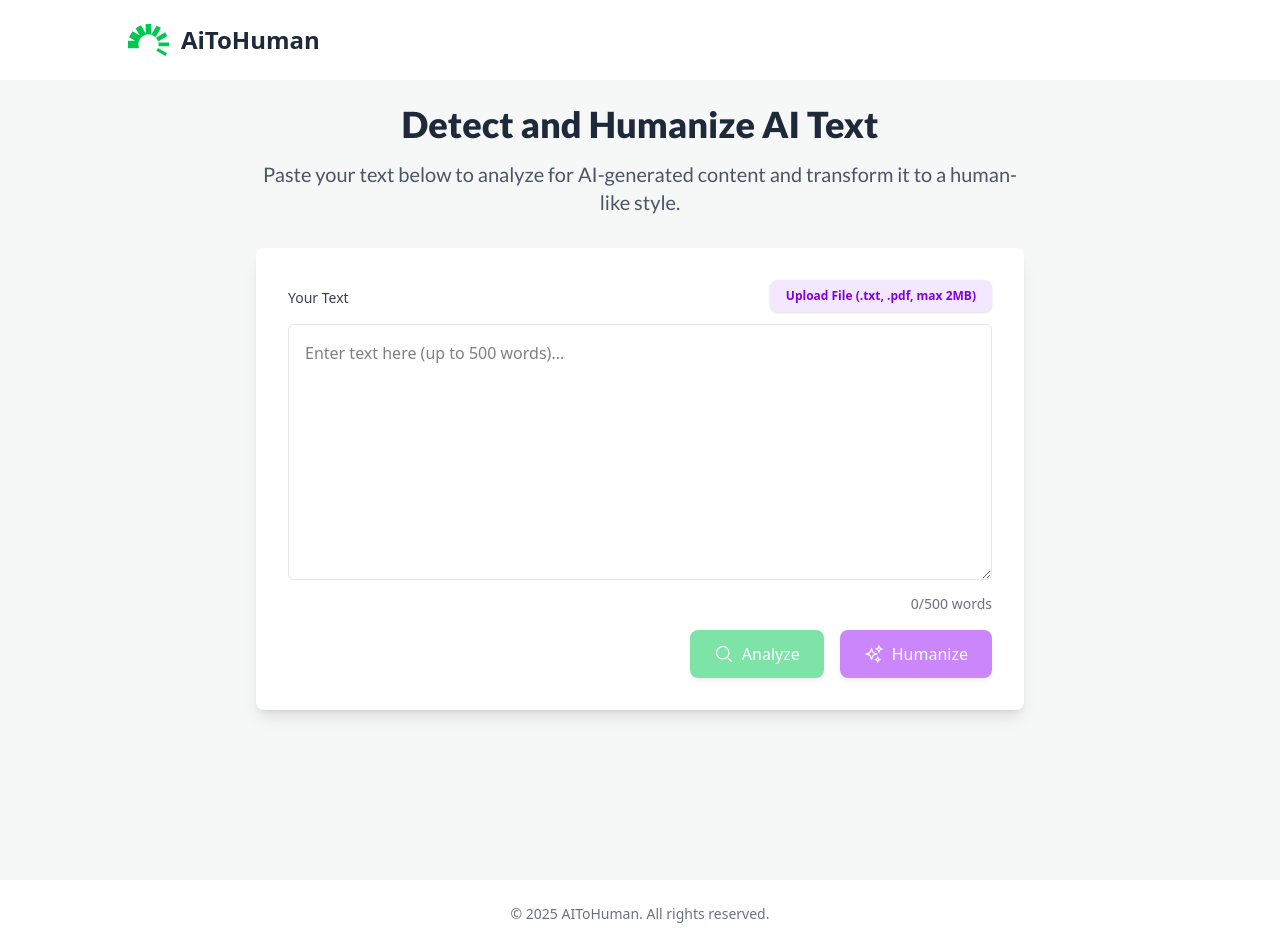
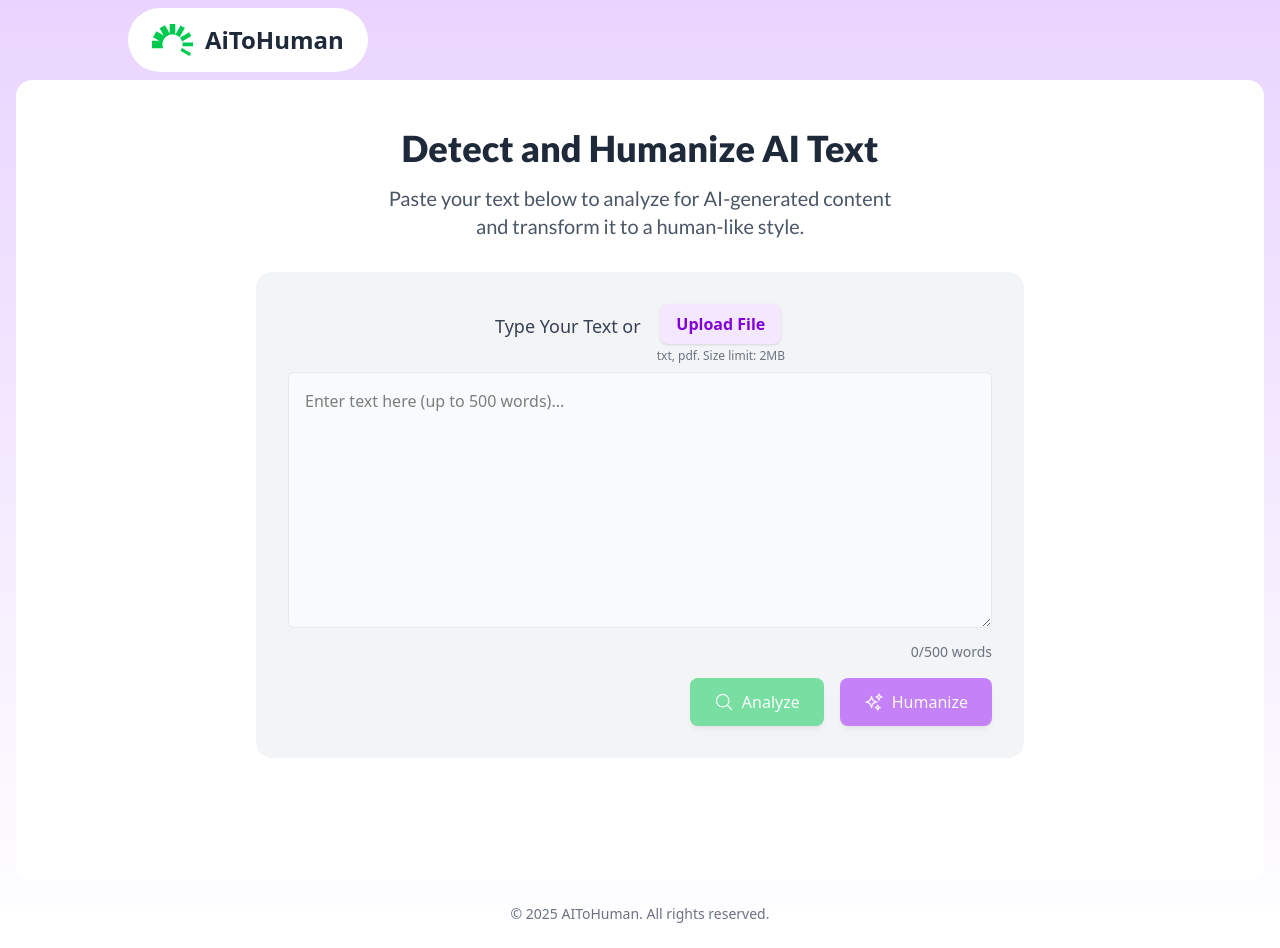
Before and after one commit to ilnarkhasanov/AiToHuman, a React (Vite) app in the folder frontend/: page / in a window 1280 px wide. Built offline with nearby package versions, Linux system fonts and the light colour scheme; no server answers.

Commit message:
Interface feedback changes (#23)
* Interface changes after customer feedback

* Fix comments about interface

---------

Co-authored-by: alenaartemyeva <a.artemyeva@along.pw>

```diff
--- a/frontend/src/App.tsx
+++ b/frontend/src/App.tsx
@@ -1,14 +1,13 @@
 import { BrowserRouter } from "react-router-dom";
 import Router from "./router/Router";
-import Header from "./components/Header";
-import Footer from "./components/Footer";
+import PageLayout from "./components/PageLayout";
 
 function App() {
   return (
     <BrowserRouter>
-      <Header />
-      <Router />
-      <Footer />
+      <PageLayout>
+        <Router />
+      </PageLayout>
     </BrowserRouter>
   );
 }
--- a/frontend/src/components/AnalyzeResult.tsx
+++ b/frontend/src/components/AnalyzeResult.tsx
@@ -21,7 +21,7 @@ const AnalyzeResult: React.FC<AnalyzeResultProps> = ({
     <div>
       <label className="text-sm font-medium text-gray-700">Your Text</label>
       {/* highlighting chunks */}
-      <div className="mt-2 w-full h-64 p-4 border border-gray-200 rounded-md bg-gray-50 overflow-y-auto whitespace-pre-wrap leading-relaxed cursor-default">
+      <div className="mt-2 w-full h-64 p-4 border border-gray-200 rounded-md bg-white overflow-y-auto whitespace-pre-wrap leading-relaxed cursor-default">
         {result.chunks && result.chunks.length > 0 ? (
           result.chunks.map((chunk, index) => (
             <span
--- a/frontend/src/components/FileUpload.tsx
+++ b/frontend/src/components/FileUpload.tsx
@@ -3,6 +3,7 @@ import pdfToText from "react-pdftotext";
 
 interface FileUploadProps {
   onTextExtracted: (text: string) => void;
+  onFileNameChange?: (fileName: string | null) => void;
   maxSizeMB?: number;
   disabled?: boolean;
 }
@@ -12,6 +13,7 @@ const SUPPORTED_TYPES = ["text/plain", "application/pdf"];
 
 const FileUpload: React.FC<FileUploadProps> = ({
   onTextExtracted,
+  onFileNameChange,
   maxSizeMB = MAX_SIZE_MB,
   disabled = false,
 }) => {
@@ -22,6 +24,7 @@ const FileUpload: React.FC<FileUploadProps> = ({
   const handleFileChange = async (e: React.ChangeEvent<HTMLInputElement>) => {
     const file = e.target.files && e.target.files[0];
     setError(null);
+    onFileNameChange?.(null);
     if (!file) return;
 
     if (!SUPPORTED_TYPES.includes(file.type)) {
@@ -41,6 +44,7 @@ const FileUpload: React.FC<FileUploadProps> = ({
         extracted = await pdfToText(file);
       }
       onTextExtracted(extracted);
+      onFileNameChange?.(file.name);
     } catch (err) {
       setError("Failed to extract text");
     } finally {
@@ -50,13 +54,13 @@ const FileUpload: React.FC<FileUploadProps> = ({
   };
 
   return (
-    <div className="flex flex-col items-end">
+    <div className="flex flex-col items-center">
       <label
         className={`
           relative cursor-pointer
           bg-purple-100 hover:bg-purple-200
-          text-purple-700 text-xs font-semibold
-          py-2 px-4 mb-1 rounded-lg shadow-sm transition-all flex items-center
+          text-purple-700 text-base font-semibold
+          py-2 px-4 rounded-lg shadow-sm transition-all flex items-center
           ${loading || disabled ? "opacity-50 cursor-not-allowed" : ""}
         `}
       >
@@ -66,7 +70,7 @@ const FileUpload: React.FC<FileUploadProps> = ({
             Loading File...
           </div>
         ) : (
-          "Upload File (.txt, .pdf, max 2MB)"
+          "Upload File"
         )}
         <input
           ref={inputRef}
@@ -77,7 +81,11 @@ const FileUpload: React.FC<FileUploadProps> = ({
           disabled={loading || disabled}
         />
       </label>
+      <div className="text-xs text-gray-500 mt-1 text-right">
+        txt, pdf. Size limit: {maxSizeMB}MB
+      </div>
       {error && <div className="text-red-600 mt-2 text-sm">{error}</div>}
+
     </div>
   );
 };
--- a/frontend/src/components/Header.tsx
+++ b/frontend/src/components/Header.tsx
@@ -2,15 +2,16 @@ import { Link } from "react-router-dom";
 
 export default function Header() {
   return (
-    <header className="w-full mx-auto py-6 px-4 shadow">
-      <div className="max-w-5xl mx-auto">
+    <header className="w-full mx-auto py-2 px-4">
+      <div className="max-w-5xl mx-auto flex">
         <Link
           to="/"
-          className="flex items-center gap-3 text-2xl font-bold text-gray-800"
+          className="flex items-center gap-3 text-2xl font-bold text-gray-800 rounded-4xl bg-white px-6 py-4"
         >
           <img src="/logo.svg" alt="AiToHuman Logo" className="h-8 w-auto" />
           AiToHuman
         </Link>
+
       </div>
     </header>
   );
--- /dev/null
+++ b/frontend/src/components/PageLayout.tsx
@@ -0,0 +1,19 @@
+import Header from "./Header";
+import Footer from "./Footer";
+import type { ReactNode } from "react";
+
+type PageLayoutProps = {
+    children: ReactNode;
+};
+
+const PageLayout = ({ children }: PageLayoutProps) => {
+    return (
+        <div className="bg-linear-to-b from-purple-200 to-white min-h-screen">
+            <Header />
+            <div className="mx-4 rounded-2xl bg-white">{children}</div>
+            <Footer />
+        </div>
+    );
+};
+
+export default PageLayout;
--- a/frontend/src/components/TextProcessor.tsx
+++ b/frontend/src/components/TextProcessor.tsx
@@ -1,5 +1,5 @@
 import React, { useState, useEffect } from "react";
-import { MagnifyingGlassIcon, SparklesIcon } from "@heroicons/react/24/outline";
+import { MagnifyingGlassIcon, SparklesIcon, InformationCircleIcon } from "@heroicons/react/24/outline";
 import type {
   AppStatus,
   InternalAnalysisResult,
@@ -58,6 +58,8 @@ const TextProcessor: React.FC<TextProcessorProps> = ({
     }
   });
 
+  const [uploadedFileName, setUploadedFileName] = useState<string | null>(null);
+
   // Save text to localStorage whenever it changes
   useEffect(() => {
     try {
@@ -115,25 +117,26 @@ const TextProcessor: React.FC<TextProcessorProps> = ({
 
   const renderIdleState = () => (
     <div>
-      <div className="flex justify-between items-center">
+      <div className="flex gap-4 items-start justify-center">
         <label
           htmlFor="text-input"
-          className="text-sm font-medium text-gray-700"
+          className="text-lg font-medium text-gray-700 py-2"
         >
-          Your Text
+          Type Your Text or
         </label>
         <FileUpload
           onTextExtracted={handleFileExtracted}
+          onFileNameChange={setUploadedFileName}
           maxSizeMB={2}
           disabled={isLoading}
         />
       </div>
+      <div className="relative">
         <textarea
           id="text-input"
           className={`
-          mt-2 w-full h-64 p-4 border rounded-md transition focus:outline-none
-          ${
-            isOverLimit
+          mt-2 w-full h-64 p-4 border rounded-md transition focus:outline-none bg-gray-50
+          ${isOverLimit
               ? "border-red-500 focus:ring-2 focus:ring-red-300"
               : "border-gray-200 focus:ring-2 focus:ring-purple-400 focus:border-transparent"
             }
@@ -144,14 +147,29 @@ const TextProcessor: React.FC<TextProcessorProps> = ({
           onChange={handleTextChange}
           disabled={isLoading}
         />
-      {/* Word count */}
+      </div>
+
+      <div className="flex flex-row justify-between mt-2 items-center gap-2">
+        {uploadedFileName && (
+
+          <div className="min-w-0 flex flex-row items-center gap-2 bg-green-100 text-green-700 text-xs font-semibold py-1.5 px-3 rounded-lg">
+            <InformationCircleIcon className="min-w-4 w-4 h-4" />
+            <span className="truncate" title={uploadedFileName}>
+              {uploadedFileName}
+            </span>
+          </div>
+
+        )}
+        <div className="grow" />
         <div
-        className={`text-right text-sm mt-2 ${
-          isOverLimit ? "text-red-600" : "text-gray-500"
-        }`}
+          className={`shrink-0 text-sm ${isOverLimit ? "text-red-600" : "text-gray-500"}`}
         >
           {wordCount}/{MAX_WORDS} words
         </div>
+      </div>
+
+
+
 
       {/* Display API Error Message */}
       {error && (
--- a/frontend/src/pages/Home.tsx
+++ b/frontend/src/pages/Home.tsx
@@ -85,16 +85,15 @@ function Home() {
   }, []);
 
   return (
-    <div id="page-background" className="bg-[#f6f8f7]">
-      <main className="w-full max-w-3xl mx-auto min-h-screen">
+    <main className="w-full max-w-3xl mx-auto min-h-screen py-6">
       <h1 className="text-center text-3xl sm:text-4xl text-gray-800 pt-6 pb-4 font-lato font-extrabold">
         Detect and Humanize AI Text
       </h1>
       <p className="text-center text-xl text-gray-600 mb-8 font-lato">
-          Paste your text below to analyze for AI-generated content and
+        Paste your text below to analyze for AI-generated content<br />and
         transform it to a human-like style.
       </p>
-        <div className="bg-white rounded-lg shadow-lg p-8">
+      <div className="bg-gray-100 rounded-2xl p-8">
         <TextProcessor
           status={status}
           onAnalyze={handleAnalyze}
@@ -108,7 +107,6 @@ function Home() {
         />
       </div>
     </main>
-    </div>
   );
 }
 
```
Lines whose indentation alone changed are shown as unchanged.
